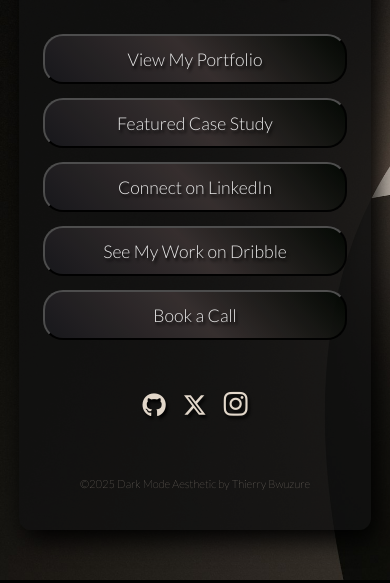
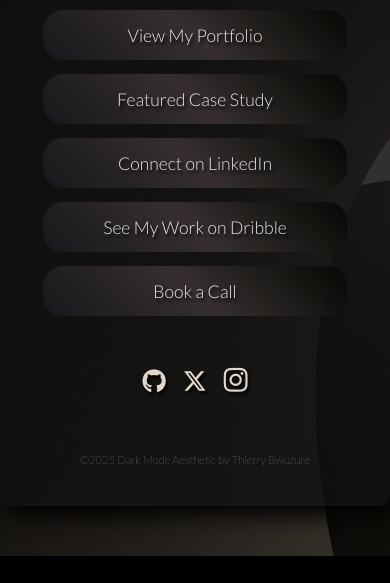
Before and after one commit to thierrybwuzure/Linktree-Team-Homework, a plain HTML site: page index.html in a window 390 px wide. Shown: the part 261-844 px from the top of the page. Drawn offline with Linux system fonts and the light colour scheme; a web font is replaced by a local one.

Commit message:
button border: none;

```diff
--- a/style.css
+++ b/style.css
@@ -82,6 +82,7 @@ h2 {
     font-family: 'Lato', sans-serif;
     font-size: 1.1rem;
     font-weight: 300;
+    border: none;
     background-image: linear-gradient(45deg, rgb(25, 25, 29), rgb(58, 50, 50), rgb(2, 7, 2));
     padding: 10px;
     opacity: 0.9;
@@ -158,10 +159,10 @@ footer a:hover {
     color: bisque;
 }
 
-@media (min-width: 1px) {
+@media (max-width: 479px) {
 
     .container {
-        width: 22em;
+        width: 100em;
     }
 
     .main {
@@ -169,7 +170,7 @@ footer a:hover {
     }
 
     img {
-        width: 7rem;
+        width: 5rem;
     }
 
     main button {
```
